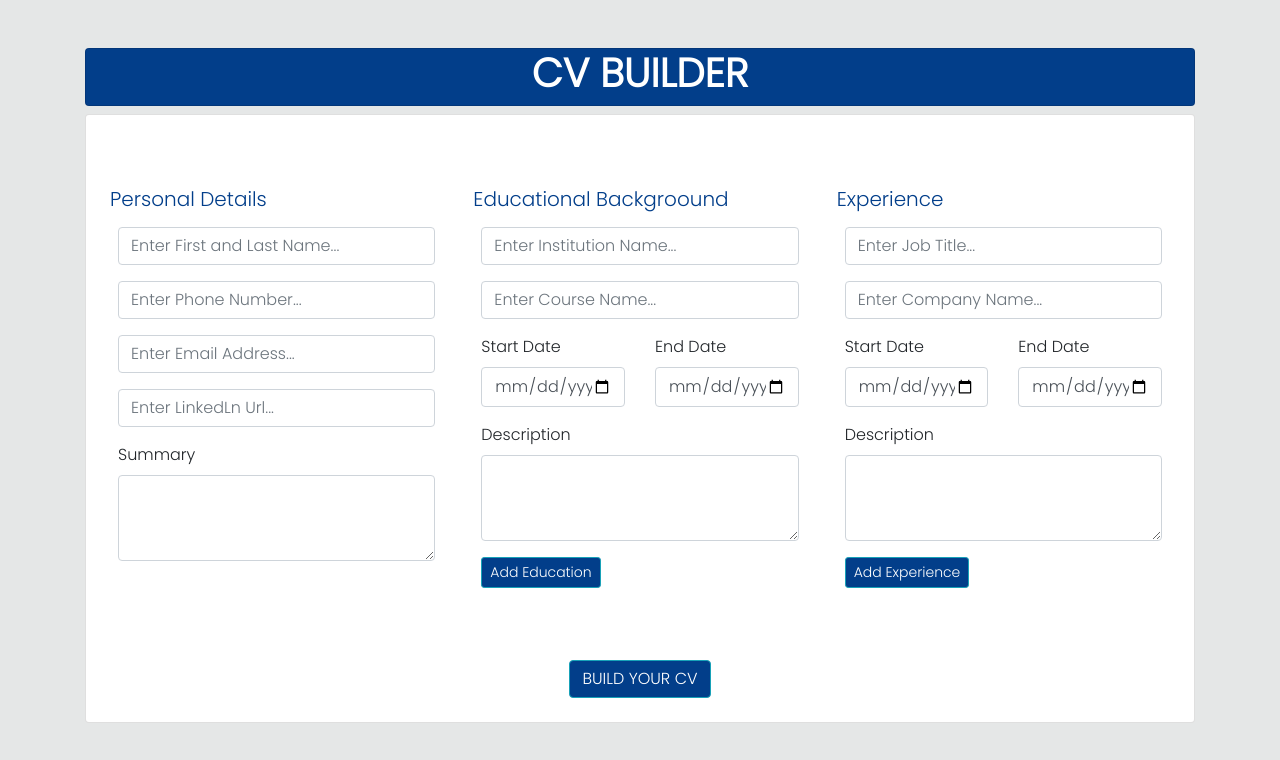
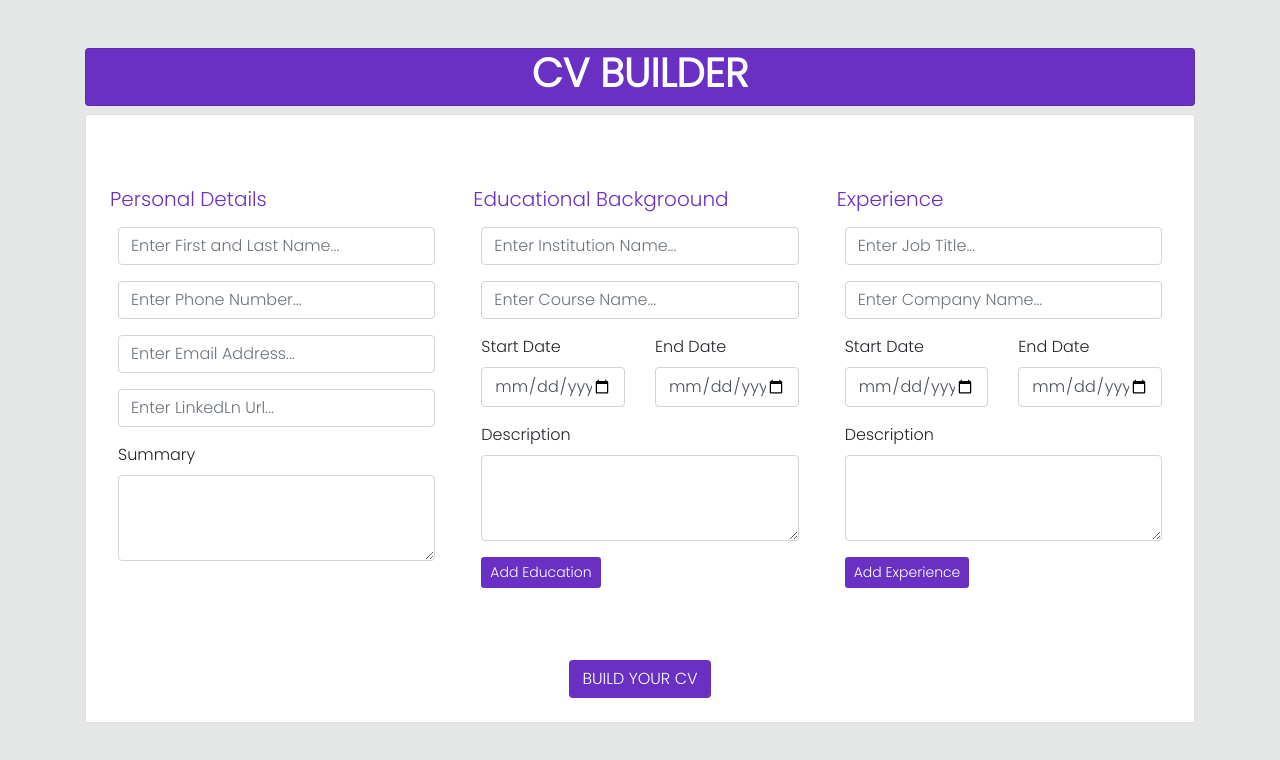
Before and after one commit to tharcissie/cv_builder, a React (Create React App) app: page / in a window 1280 px wide. Shown: the top 760 px of the page. Built offline with nearby package versions, Linux system fonts and the light colour scheme.

Commit message:
changed the cv color

```diff
--- a/src/components/add.js
+++ b/src/components/add.js
@@ -4,6 +4,8 @@ const Add = () => {
   const navigate = useNavigate();
 
   const [input, setInputs] = useState({ email: '', names: '', phone: '', linkedin: '', school: '', course: '', start: '', end: '', job: '', company: '', enter: '', leave: '', school1: '', course1: '', start1: '', end1: '', job1: '', company1: '', enter1: '', leave1: '', des1: '', des2: '', des3: '', des4: '', summary: '' })
+
+
   const handleChange = (e) => {
     const value = e.target.value;
     setInputs({
@@ -140,7 +142,7 @@ const Add = () => {
                 >
                 </textarea>
               </div>
-              <button className=" btn btn-sm btn-info" type="button" data-toggle="collapse" data-target="#collapseExample1" aria-expanded="false" aria-controls="collapseExample1">Add Education</button>
+              <button className=" btn btn-sm info" type="button" data-toggle="collapse" data-target="#collapseExample1" aria-expanded="false" aria-controls="collapseExample1">Add Education</button>
             </div>
             <div className="collapse" id="collapseExample1">
               <div className=" mt-2  p-2">
@@ -260,7 +262,7 @@ const Add = () => {
                 >
                 </textarea>
               </div>
-              <button className=" btn btn-sm btn-info" type="button" data-toggle="collapse" data-target="#collapseExample" aria-expanded="false" aria-controls="collapseExample">Add Experience</button>
+              <button className=" btn btn-sm info" type="button" data-toggle="collapse" data-target="#collapseExample" aria-expanded="false" aria-controls="collapseExample">Add Experience</button>
             </div>
             <div className="collapse" id="collapseExample">
               <div className="p-2  mt-2 ">
@@ -324,7 +326,7 @@ const Add = () => {
             </div>
           </div>
           <div className="text-center mt-5">
-            <button type="submit" className="btn btn-info mt-3 ">BUILD YOUR CV</button>
+            <button type="submit" className="btn info mt-3 ">BUILD YOUR CV</button>
           </div>
         </div>
       </form >
--- a/src/components/css/style.css
+++ b/src/components/css/style.css
@@ -1,7 +1,7 @@
 .fa-user-graduate, .fa-briefcase{
     padding: 5px;
     border-radius: 50%;
-    background-color: #023E8A;
+    background-color: #6930C3;
     font-size: 12px;
     color: white;
 }
@@ -9,21 +9,21 @@
     font-size: 14px;
 }
 .fa-envelope-open, .fa-linkedin, .fa-phone, h5{
-    color: #023E8A;
+    color: #6930C3;
 }
 
 .cv-title{
 color: white;
-background-color: #023E8A;
+background-color: #6930C3;
 }
 
 .fa-dot-circle {
-    color: #023E8A;
+    color: #6930C3;
     margin-right: 12px;
   }
 
-  .left, .btn-info{
-      background-color: #023E8A;
+  .left, .info{
+      background-color: #6930C3;
       color: white;
   }
 
@@ -31,7 +31,7 @@ background-color: #023E8A;
     font-size: 28px;
 }
 .name , h6{
-    color: #023E8A;
+    color: #6930C3;
 }
 
 .work{
--- a/src/components/view.js
+++ b/src/components/view.js
@@ -63,7 +63,7 @@ const View = () => {
       <div className='row mb-5 justify-content-center'>
         <div className='col-9'>
           <div className='mb-2'>
-            <button className='btn btn-sm btn-info mr-2' onClick={() => printDocument()}><i className="fas fa-download"></i>Download</button>
+            <button className='btn btn-sm info mr-2' onClick={() => printDocument()}><i className="fas fa-download"></i>Download</button>
             <button className='btn btn-sm btn-primary mr-2' data-toggle="modal" data-target="#exampleModal" ><i className="fas fa-share"></i>Share</button>
           </div>
           <div id='cv' className='card'>
```
